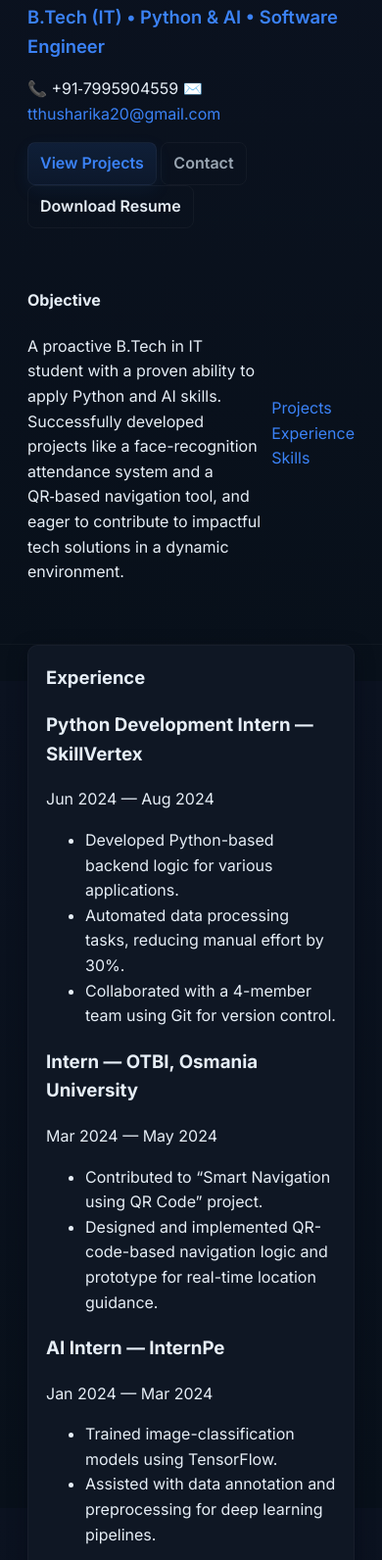
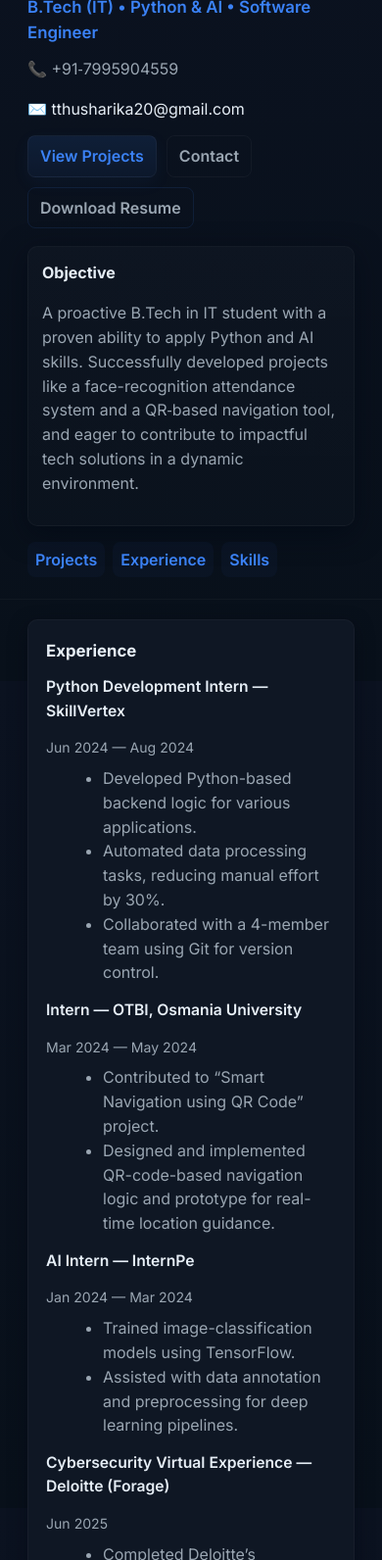
Before and after one commit to TirupatiThusharika/TirupatiThusharika.github.io, a plain HTML site: page index.html in a window 390 px wide. Shown: the part 149-1741 px from the top of the page at 98% size. Drawn offline with Linux system fonts and the light colour scheme.

Commit message:
Update styles in style.css for layout improvements
Refactor CSS variables and styles for improved layout and design.

```diff
--- a/style.css
+++ b/style.css
@@ -1,21 +1,13 @@
-/* style.css
-   Theme: Dark Navy
-   Accent: Blue
-   Font: Inter
-   Style: Minimal, clean, GitHub-like
-*/
-
 :root{
   --bg: #0b1220;            /* dark navy */
   --panel: #0f1724;         /* slightly lighter panel */
-  --muted-panel: #0b1624;
+  --muted: #9aa6b2;         /* muted text */
   --text: #e6eef6;          /* light text */
-  --muted: #9aa6b2;         /* muted text */
-  --accent: #3b82f6;        /* blue accent (GitHub-like) */
+  --accent: #3b82f6;        /* blue accent */
   --accent-2: #2b6fd6;
   --radius: 10px;
-  --shadow: 0 6px 18px rgba(2,8,20,0.6);
-  --container-width: 980px;
+  --shadow: 0 8px 28px rgba(2,8,20,0.6);
+  --container-width: 1100px;
 }
 
 *{box-sizing:border-box}
@@ -27,10 +19,10 @@ body{
   color:var(--text);
   -webkit-font-smoothing:antialiased;
   -moz-osx-font-smoothing:grayscale;
-  line-height:1.6;
+  line-height:1.55;
 }
 
-/* layout */
+/* container */
 .container{
   width: calc(100% - 48px);
   max-width: var(--container-width);
@@ -39,128 +31,78 @@ body{
 }
 
 /* HERO */
-.hero{
-  padding: 44px 0;
-  border-bottom: 1px solid rgba(255,255,255,0.03);
-}
-.hero .container{
-  display: grid;
-  grid-template-columns: 1fr 320px;
-  gap: 28px;
-  align-items: center;
-}
+.hero{ padding: 36px 0 22px 0; border-bottom: 1px solid rgba(255,255,255,0.03); }
+.hero-row{ display:flex; gap:22px; align-items:flex-start; justify-content:space-between; }
+.hero-left{ flex:1 1 60%; min-width: 300px; }
+.hero-right{ width: 320px; display:flex; flex-direction:column; gap:14px; align-items:stretch; }
 
-/* left */
-.eyebrow{
-  margin:0 0 10px 0;
-  color:var(--muted);
-  font-weight:600;
-  font-size:0.82rem;
-  letter-spacing:0.6px;
-  text-transform:uppercase;
-}
-.name{
-  margin:0 0 6px 0;
-  font-size:2rem;
-  font-weight:700;
-  color:var(--text);
-}
-.role{
-  margin:0 0 12px 0;
-  color:var(--accent);
-  font-weight:600;
-  font-size:1.15rem;
-}
-.tagline{
-  margin:0 0 16px 0;
-  color:var(--muted);
-  max-width:58ch;
-}
+/* name & role */
+.name{ margin:0; font-size:2rem; letter-spacing:1px; font-weight:700; color:var(--text); }
+.role{ margin:8px 0 12px; color:var(--accent); font-weight:600; font-size:1.05rem; }
+.contact{ margin:10px 0 14px; color:var(--muted); display:flex; gap:16px; flex-wrap:wrap; }
+.contact a{ color:var(--text); text-decoration:none; }
 
 /* CTAs */
-.ctas{ display:flex; gap:12px; align-items:center; flex-wrap:wrap; }
-.btn{
-  display:inline-block;
-  padding:8px 12px;
-  border-radius:8px;
-  font-weight:600;
-  text-decoration:none;
-  color:var(--text);
-  border: 1px solid rgba(255,255,255,0.04);
-}
-.btn.primary{
-  background: linear-gradient(180deg, rgba(59,130,246,0.12), rgba(43,111,214,0.08));
-  color: var(--accent);
-  box-shadow: 0 6px 18px rgba(43,111,214,0.08);
-}
-.btn.ghost{
-  background: transparent;
-  color: var(--muted);
-}
+.hero-ctas{ display:flex; gap:10px; align-items:center; flex-wrap:wrap; }
+.btn{ display:inline-block; padding:8px 12px; border-radius:8px; font-weight:600; text-decoration:none; color:var(--text); border:1px solid rgba(255,255,255,0.04); }
+.btn.primary{ background: linear-gradient(180deg, rgba(59,130,246,0.12), rgba(43,111,214,0.08)); color:var(--accent); box-shadow: 0 6px 18px rgba(43,111,214,0.06); }
+.btn.ghost{ background:transparent; color:var(--muted); }
+.btn.outline{ border:1px solid rgba(59,130,246,0.12); color:var(--muted); }
 
-/* hero-right cards (minimal, stacked) */
-.hero-right{ display:flex; flex-direction:column; gap:12px; align-items:flex-end; }
-.card{
-  width: 280px;
-  height:78px;
-  border-radius:10px;
-  background: linear-gradient(180deg, rgba(255,255,255,0.02), rgba(255,255,255,0.01));
-  border: 1px solid rgba(255,255,255,0.03);
-  padding:12px;
-  display:flex;
-  align-items:flex-end;
-  justify-content:flex-start;
-  font-weight:600;
-  color:var(--text);
-  box-shadow: var(--shadow);
-  transition: transform .22s ease, box-shadow .22s ease;
-}
-.card.small{ width:240px; height:68px; }
-.card.medium{ width:300px; height:86px; }
-.card.muted{ opacity:0.88; color:var(--muted); }
+/* meta card */
+.meta-card{ background: linear-gradient(180deg, rgba(255,255,255,0.02), rgba(255,255,255,0.01)); padding:14px; border-radius:10px; border:1px solid rgba(255,255,255,0.03); box-shadow:var(--shadow); color:var(--muted); }
+.meta-card h4{ margin:0 0 8px 0; color:var(--text); }
 
-/* panels / main content */
-.main-content{ padding: 28px 0; display:flex; flex-direction:column; gap:18px; }
-.panel{
-  background: var(--panel);
-  border-radius: 10px;
-  padding: 18px;
-  border: 1px solid rgba(255,255,255,0.03);
-  box-shadow: 0 6px 18px rgba(2,8,20,0.5);
-}
-.panel h2{ margin:0 0 12px 0; color:var(--text); font-size:1.15rem; }
+/* quick links */
+.quick-links{ display:flex; gap:8px; margin-top:2px; }
+.quick-links .link{ color:var(--accent); text-decoration:none; font-weight:600; padding:6px 8px; border-radius:8px; background: rgba(59,130,246,0.04); }
 
-/* skills */
-.skills{ list-style:none; margin:0; padding:0; display:flex; gap:12px; flex-wrap:wrap; color:var(--muted); }
-.skills li{ background: transparent; padding:6px 10px; border-radius:8px; font-weight:500; }
+/* main grid */
+.main-grid{ display:grid; grid-template-columns: 1fr 360px; gap:22px; margin-top:20px; }
 
-/* projects */
-.project{ padding:12px 0; border-top: 1px solid rgba(255,255,255,0.02); }
-.project:first-of-type{ border-top: none; }
-.project h3{ margin:0 0 6px 0; color:var(--text); font-size:1rem; font-weight:600; }
-.tag{ font-size:0.78rem; padding:3px 8px; border-radius:8px; background: rgba(255,255,255,0.02); color:var(--muted); }
+/* panels */
+.panel{ background: var(--panel); border-radius:10px; padding:18px; border:1px solid rgba(255,255,255,0.03); box-shadow: 0 6px 18px rgba(2,8,20,0.5); color:var(--muted); }
+.panel h2{ margin:0 0 12px 0; color:var(--text); font-size:1.05rem; }
+
+/* experience entries */
+.role-block{ margin-bottom:14px; }
+.role-block h3{ margin:0 0 6px 0; color:var(--text); font-size:0.98rem; font-weight:600; }
+.role-block .meta{ font-size:0.88rem; color:var(--muted); margin-bottom:8px; }
+.role-block ul{ margin:0 0 4px 18px; }
+
+/* projects (right panel) */
+.project-card{ padding:10px; margin-bottom:10px; background: linear-gradient(180deg, rgba(255,255,255,0.01), rgba(255,255,255,0.01)); border-radius:8px; border:1px solid rgba(255,255,255,0.02); }
+.project-card h3{ margin:0 0 6px 0; color:var(--text); font-size:0.96rem; }
+.project-meta{ color:var(--muted); font-size:0.85rem; margin-top:8px; }
+
+/* achievements */
+#achievements ul{ margin:0 0 8px 18px; }
+
+/* education */
+.edu h3{ margin:0; color:var(--text); font-size:0.96rem; }
+.edu p{ margin:4px 0 12px 0; color:var(--muted); }
+
+/* skills & small right panel */
+.skill-list{ list-style:none; padding:0; margin:0; display:flex; flex-direction:column; gap:8px; color:var(--muted); }
+.contact-card p{ margin:6px 0; color:var(--muted); font-size:0.95rem; }
 
 /* footer */
-.site-footer{ padding:18px 0 40px 0; color:var(--muted); border-top: 1px solid rgba(255,255,255,0.03); }
-.footer-inner{ display:flex; justify-content:space-between; align-items:center; gap:12px; flex-wrap:wrap; }
+.site-footer{ margin-top:28px; padding:22px 0 40px 0; color:var(--muted); border-top:1px solid rgba(255,255,255,0.03); }
+.footer-inner{ display:flex; justify-content:space-between; gap:12px; align-items:center; flex-wrap:wrap; }
 
 /* links */
-a{ color: var(--accent); text-decoration: none; }
-a:hover{ color: var(--accent-2); text-decoration: underline; }
+a{ color:var(--accent); }
+a:hover{ color:var(--accent-2); text-decoration:underline; }
 
-/* subtle interactions */
-.card:hover{ transform: translateY(-6px); box-shadow: 0 18px 42px rgba(2,8,20,0.6); }
-.btn.primary:hover{ transform: translateY(-3px); }
-
-/* responsiveness */
+/* small screens */
 @media (max-width:980px){
-  .hero .container{ grid-template-columns: 1fr; }
-  .hero-right{ flex-direction:row; justify-content:center; align-items:center; gap:10px; margin-top:12px; }
-  .card{ width: 180px; height:64px; }
+  .hero-row{ flex-direction:column; gap:18px; }
+  .hero-right{ width:100%; order:3; }
+  .main-grid{ grid-template-columns: 1fr; }
   .container{ width: calc(100% - 32px); }
 }
 
-/* accessibility: respect reduced motion */
+/* reduced motion */
 @media (prefers-reduced-motion: reduce){
-  *{ transition: none !important; animation: none !important; transform: none !important; }
+  *{ transition:none !important; animation:none !important; transform:none !important; }
 }
```
